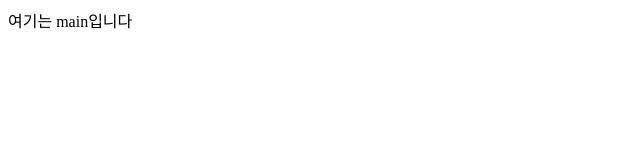
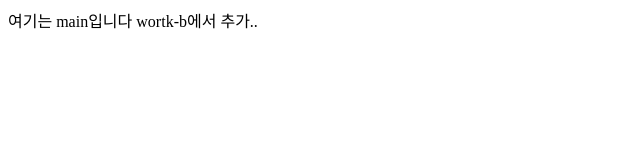
Before and after one commit to RhoAias12/team-project, a plain HTML site: page index.html in a window 1280 px wide. Shown: the whole page, without its empty margins (0-640 px from the left). Drawn offline with Linux system fonts and the light colour scheme.

Commit message:
wortk-b에서 작업추가

```diff
--- a/index.html
+++ b/index.html
@@ -6,6 +6,6 @@
     <title>Document</title>
   </head>
   <body>
-    여기는 main입니다
+    여기는 main입니다 wortk-b에서 추가..
   </body>
 </html>
```
